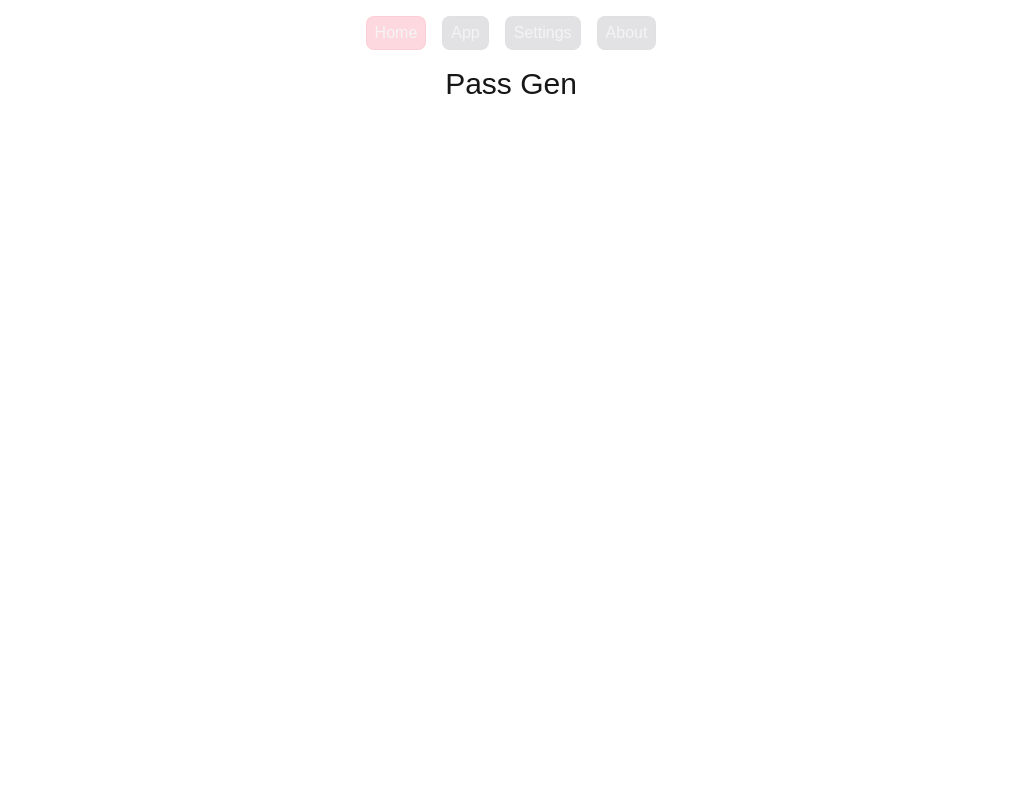
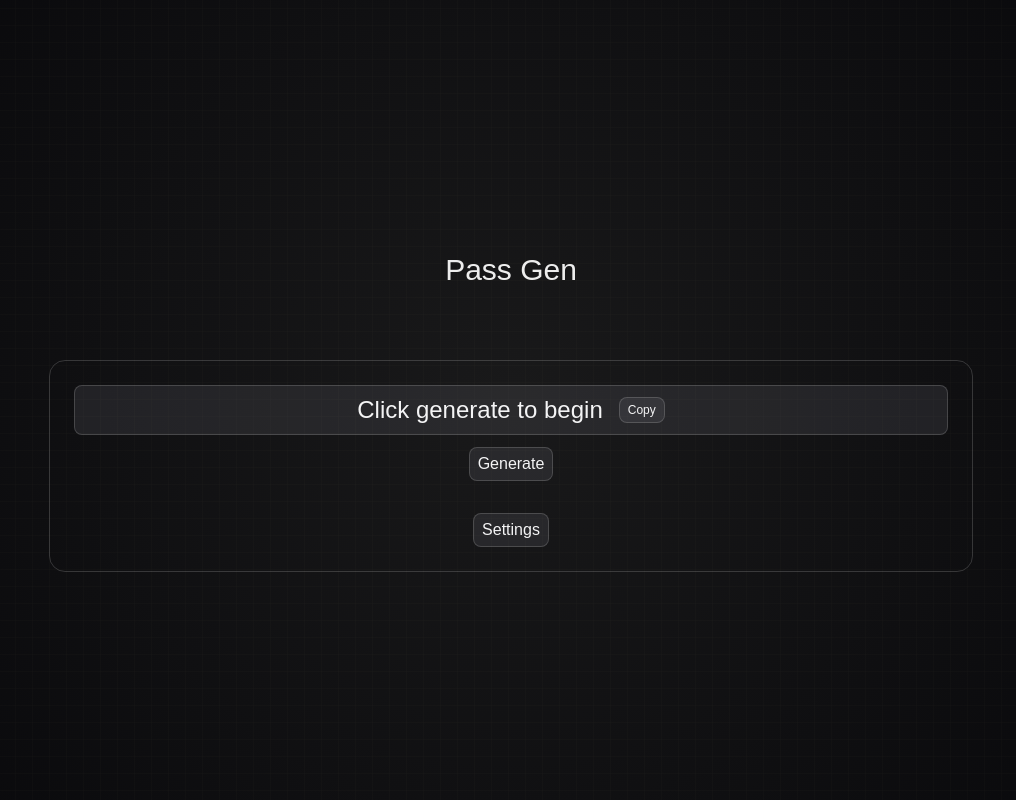
Before and after one commit to swyzsh/password-gen-web, a Next.js app: page / in a window 1280 px wide. Shown: the whole page, without its empty margins (129-1145 px from the left). Built offline with nearby package versions, Linux system fonts and the light colour scheme.

Commit message:
add GridLines to bg

```diff
--- a/src/app/about/page.tsx
+++ /dev/null
@@ -1,7 +0,0 @@
-export default function About() {
-  return (
-    <>
-      <div>About Page</div>
-    </>
-  );
-}
--- a/src/app/get/page.tsx
+++ /dev/null
@@ -1,11 +0,0 @@
-import Generator from "@/components/Generator";
-
-export default function Application() {
-  return (
-    <>
-      <div className="mx-4 my-8">
-        <Generator />
-      </div>
-    </>
-  );
-}
--- a/src/app/globals.css
+++ b/src/app/globals.css
@@ -3,15 +3,8 @@
 @tailwind utilities;
 
 :root {
-  --background: #ffffff;
-  --foreground: #171717;
-}
-
-@media (prefers-color-scheme: dark) {
-  :root {
-    --background: #09090b;
-    --foreground: #ededed;
-  }
+  --background: rgb(9, 9, 11);
+  --foreground: rgb(237, 237, 237);
 }
 
 body {
--- a/src/app/layout.tsx
+++ b/src/app/layout.tsx
@@ -1,7 +1,7 @@
 import type { Metadata } from "next";
 import localFont from "next/font/local";
 import "./globals.css";
-import Navigation from "@/components/Navigation";
+import GridLines from "@/components/GridLines";
 
 const geistSans = localFont({
   src: "../fonts/GeistVF.woff",
@@ -27,7 +27,7 @@ export default function RootLayout({
   return (
     <html lang="en">
       <body className={`${geistSans.variable} ${geistMono.variable} antialiased`}>
-        <Navigation />
+        <GridLines />
         {children}
       </body>
     </html>
--- a/src/app/page.tsx
+++ b/src/app/page.tsx
@@ -1,7 +1,18 @@
+import Generator from "@/components/Generator";
+import Navigation from "@/components/Navigation";
+
 export default function Home() {
   return (
-    <>
-      <h1 className="text-3xl text-center">Pass Gen</h1>
-    </>
+    <div className="m-0 p-6 h-screen overflow-x-hidden overflow-y-auto flex flex-col justify-start">
+      <h1 className="p-6 text-3xl text-center mt-auto mb-6">Pass Gen</h1>
+
+      <div
+        className="mt-6 mb-auto ml-auto mr-auto w-8/12 max-2xl:w-9/12 max-xl:w-10/12 max-lg:w-11/12 max-md:w-full
+                   p-6 border border-zinc-300/20 rounded-2xl "
+      >
+        <Generator />
+        <Navigation />
+      </div>
+    </div>
   );
 }
--- a/src/app/settings/page.tsx
+++ b/src/app/settings/page.tsx
@@ -1,10 +1,12 @@
 import GeneratorSettings from "@/components/GeneratorSettings";
+import Navigation from "@/components/Navigation";
 
 export default function Settings() {
   return (
-    <div>
+    <div className="m-8 h-[calc(100vh-4rem)] overflow-x-hidden overflow-y-auto border border-pink-600">
       <div>Settings</div>
       <GeneratorSettings />
+      <Navigation />
     </div>
   );
 }
--- a/src/components/Generator.tsx
+++ b/src/components/Generator.tsx
@@ -9,19 +9,27 @@ export default function Generator() {
   const { handleCopy } = useCopyText(outputRef);
 
   return (
-    <div className="flex flex-col items-center justify-center gap-4">
-      <div className="flex flex-row items-center justify-center gap-4 rounded-lg border border-zinc-300/20 bg-zinc-500/20 px-4 py-2 text-center text-2xl text-zinc-100">
-        <output ref={outputRef}>{response}</output>
-        <button onClick={handleCopy} className="rounded-lg border border-zinc-300/20 bg-zinc-500/20 px-2 py-1 text-xs">
+    <div className="flex flex-col items-stretch justify-center">
+      <div className="flex flex-col justify-center items-center gap-3">
+        <div className="w-full flex flex-row items-center justify-center gap-4 rounded-lg border border-zinc-300/20 bg-zinc-500/20 px-4 py-2 text-center text-2xl text-zinc-100">
+          <output ref={outputRef} className="text-center break-all">
+            {response}
+          </output>
+          <button
+            onClick={handleCopy}
+            className="rounded-lg border border-zinc-300/20 bg-zinc-500/20 px-2 py-1 text-xs"
+          >
             Copy
           </button>
         </div>
+
         <button
           onClick={handleGenerate}
-        className="rounded-lg border border-zinc-300/20 bg-zinc-500/20 px-2 py-1 text-center text-base text-zinc-100"
+          className="self-center rounded-lg border border-zinc-300/20 bg-zinc-500/20 px-2 py-1 text-center text-base text-zinc-100"
         >
           Generate
         </button>
       </div>
+    </div>
   );
 }
--- /dev/null
+++ b/src/components/GridLines.tsx
@@ -0,0 +1,52 @@
+"use client";
+import { useEffect, useState } from "react";
+
+export default function GridLines() {
+  const [elementsByHeight, setElementsByHeight] = useState<number>(0);
+  const [elementsByWidth, setElementsByWidth] = useState<number>(0);
+
+  useEffect(() => {
+    const calculateNumElementsByHeight = () => {
+      const elementHeight = 1;
+      const gap = 16;
+      const totalHeightPerElement = elementHeight + gap;
+      const numberOfElements = Math.floor(window.innerHeight / totalHeightPerElement);
+      setElementsByHeight(numberOfElements);
+    };
+
+    const calculateNumElementsByWidth = () => {
+      const elementWidth = 1;
+      const gap = 16;
+      const totalWidthPerElement = elementWidth + gap;
+      const numberOfElements = Math.floor(window.innerWidth / totalWidthPerElement);
+      setElementsByWidth(numberOfElements);
+    };
+
+    calculateNumElementsByHeight();
+    calculateNumElementsByWidth();
+
+    window.addEventListener("resize", calculateNumElementsByHeight);
+    window.addEventListener("resize", calculateNumElementsByWidth);
+
+    return () => {
+      window.removeEventListener("resize", calculateNumElementsByHeight);
+      window.addEventListener("resize", calculateNumElementsByWidth);
+    };
+  }, []);
+
+  return (
+    <div className="fixed top-0 left-0 w-screen h-screen pointer-events-none -z-50">
+      <div className="absolute top-0 left-0 w-full h-full py-2 flex flex-col gap-4 z-0">
+        {Array.from({ length: elementsByHeight }).map((_, i) => (
+          <div key={i} className="w-full h-0 border-t border-stone-500/30"></div>
+        ))}
+      </div>
+      <div className="absolute top-0 left-0 w-full h-full px-2 flex flex-row gap-4 z-0">
+        {Array.from({ length: elementsByWidth }).map((_, i) => (
+          <div key={i} className="w-0 h-full border-l border-stone-500/30"></div>
+        ))}
+      </div>
+      <div className="absolute inset-0 bg-[radial-gradient(circle,_rgba(28,28,28,0.9)_0%,_rgba(9,9,11,0.9)_100%)] z-10" />
+    </div>
+  );
+}
--- a/src/components/Navigation.tsx
+++ b/src/components/Navigation.tsx
@@ -1,36 +1,25 @@
 "use client";
 import Link from "next/link";
 import { usePathname } from "next/navigation";
-
-const navLinks = [
-  { name: "Home", href: "/" },
-  { name: "App", href: "/get" },
-  { name: "Settings", href: "/settings" },
-  { name: "About", href: "/about" },
-];
 
 export default function Navigation() {
   const pathname = usePathname();
 
   return (
-    <div className="m-4 flex flex-row justify-center items-center gap-4">
-      {navLinks.map((link) => {
-        const isActive = pathname === link.href;
-
-        return (
-          <Link href={link.href} key={link.name}>
-            <button
-              className={
-                !isActive
-                  ? "px-2 py-1 text-base text-center text-zinc-100 bg-zinc-500/20 border rounded-lg border-zinc-300/20"
-                  : "px-2 py-1 text-base text-center text-zinc-100 bg-rose-500/20 border rounded-lg border-rose-300/20"
-              }
-            >
-              {link.name}
-            </button>
-          </Link>
-        );
-      })}
+    <div className="mt-8 flex flex-row justify-center items-center gap-4">
+      {pathname === "/" ? (
+        <Link href="/settings">
+          <button className="px-2 py-1 text-base text-center text-zinc-100 bg-zinc-500/20 border rounded-lg border-zinc-300/20">
+            Settings
+          </button>
+        </Link>
+      ) : pathname === "/settings" ? (
+        <Link href="/">
+          <button className="px-2 py-1 text-base text-center text-zinc-100 bg-zinc-500/20 border rounded-lg border-zinc-300/20">
+            Go back ?
+          </button>
+        </Link>
+      ) : null}
     </div>
   );
 }
--- a/src/components/NoParamsError.tsx
+++ /dev/null
@@ -1,7 +0,0 @@
-export default function NoParamsError() {
-  return (
-    <div>
-      <div></div>
-    </div>
-  );
-}
```
Lines whose indentation alone changed are shown as unchanged.
